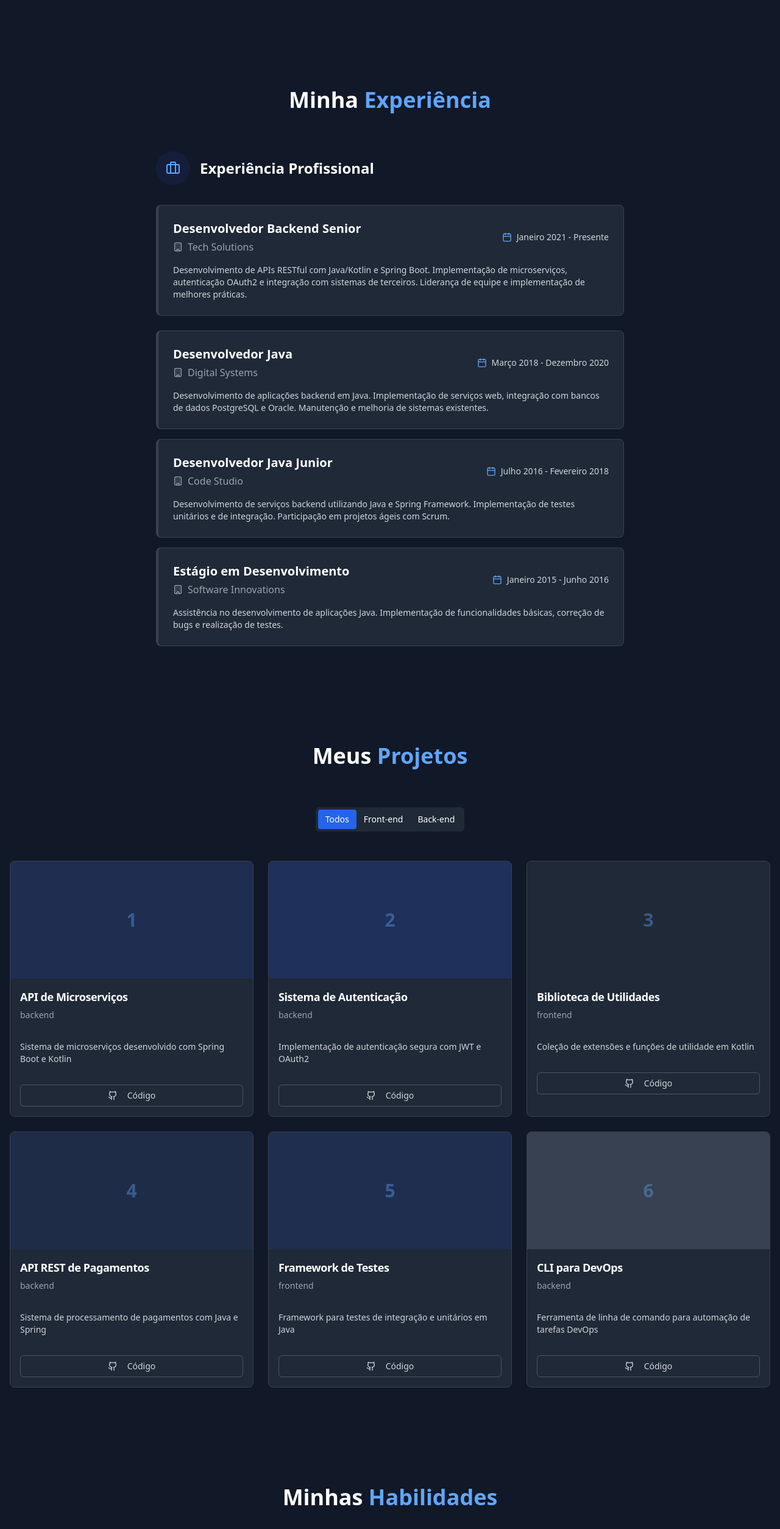
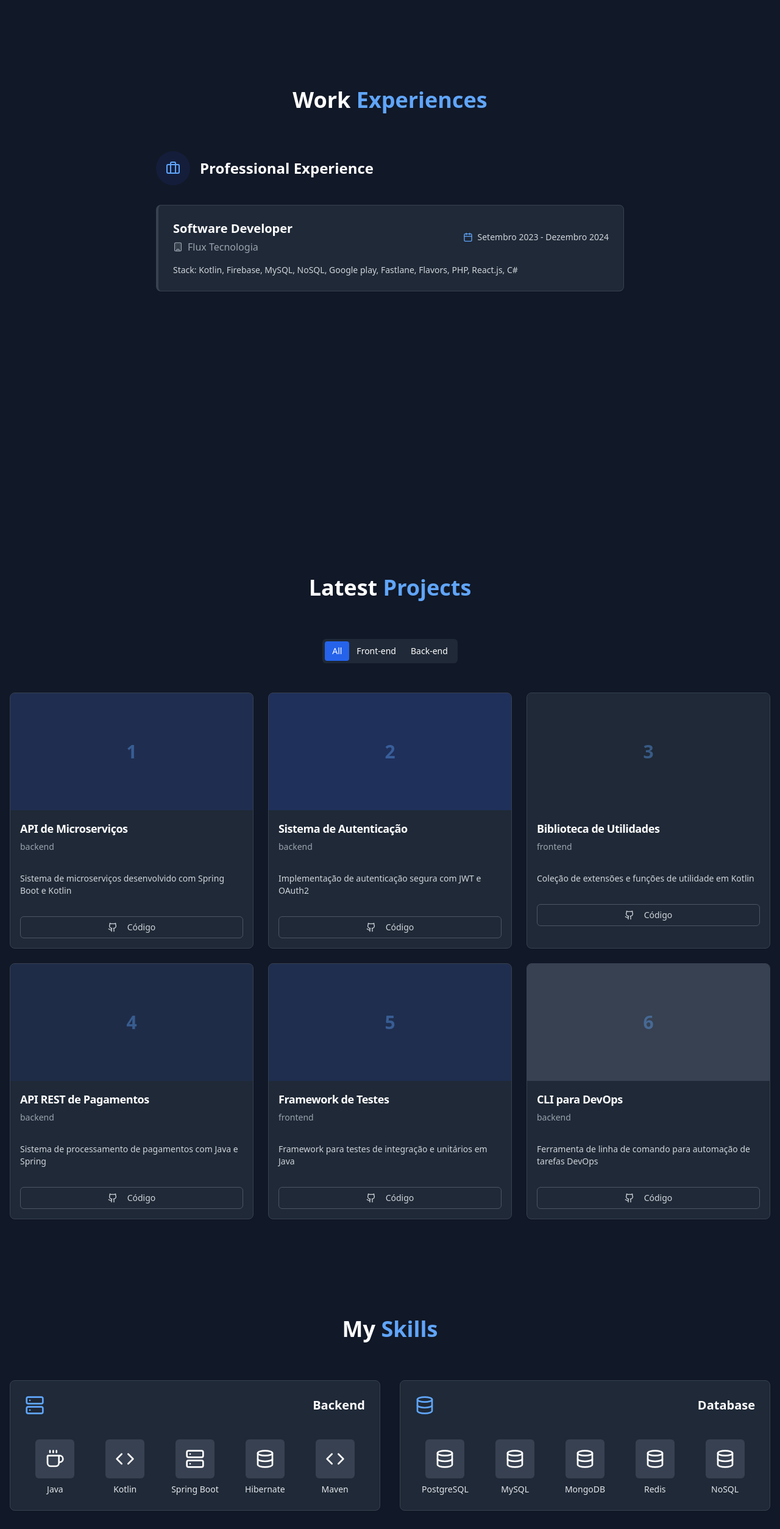
Before and after one commit to geisonbruno/my-portfolio, a React (Vite) app: page / in a window 1280 px wide. Shown: the part 1600-4108 px from the top of the page at 61% size. Built offline with nearby package versions, Linux system fonts and the light colour scheme.

Commit message:
feat: ajustes language & colors

```diff
--- a/src/components/ExperienceSection.tsx
+++ b/src/components/ExperienceSection.tsx
@@ -1,42 +1,30 @@
-
-import React from 'react';
-import { Briefcase, Calendar, Building } from 'lucide-react';
-import { Card, CardContent } from '@/components/ui/card';
+import React from "react";
+import { Briefcase, Calendar, Building } from "lucide-react";
+import { Card, CardContent } from "@/components/ui/card";
 
 const experiences = [
   {
-    title: 'Desenvolvedor Backend Senior',
-    company: 'Tech Solutions',
-    period: 'Janeiro 2021 - Presente',
-    description: 'Desenvolvimento de APIs RESTful com Java/Kotlin e Spring Boot. Implementação de microserviços, autenticação OAuth2 e integração com sistemas de terceiros. Liderança de equipe e implementação de melhores práticas.'
+    title: "Software Developer",
+    company: "Flux Tecnologia",
+    period: "Setembro 2023 - Dezembro 2024",
+    description:
+      "Stack: Kotlin, Firebase, MySQL, NoSQL, Google play, Fastlane, Flavors, PHP, React.js, C#",
   },
-  {
-    title: 'Desenvolvedor Java',
-    company: 'Digital Systems',
-    period: 'Março 2018 - Dezembro 2020',
-    description: 'Desenvolvimento de aplicações backend em Java. Implementação de serviços web, integração com bancos de dados PostgreSQL e Oracle. Manutenção e melhoria de sistemas existentes.'
-  },
-  {
-    title: 'Desenvolvedor Java Junior',
-    company: 'Code Studio',
-    period: 'Julho 2016 - Fevereiro 2018',
-    description: 'Desenvolvimento de serviços backend utilizando Java e Spring Framework. Implementação de testes unitários e de integração. Participação em projetos ágeis com Scrum.'
-  },
-  {
-    title: 'Estágio em Desenvolvimento',
-    company: 'Software Innovations',
-    period: 'Janeiro 2015 - Junho 2016',
-    description: 'Assistência no desenvolvimento de aplicações Java. Implementação de funcionalidades básicas, correção de bugs e realização de testes.'
-  }
 ];
 
-const ExperienceCard = ({ experience }: { experience: typeof experiences[0] }) => {
+const ExperienceCard = ({
+  experience,
+}: {
+  experience: (typeof experiences)[0];
+}) => {
   return (
     <Card className="mb-5 sm:mb-6 border-l-4 border-l-primary dark:border-l-blue-500 dark:bg-gray-800 dark:border-gray-700">
       <CardContent className="p-4 sm:p-6">
         <div className="flex flex-col md:flex-row md:items-center md:justify-between mb-3 sm:mb-4">
           <div>
-            <h3 className="text-lg sm:text-xl font-bold dark:text-white">{experience.title}</h3>
+            <h3 className="text-lg sm:text-xl font-bold dark:text-white">
+              {experience.title}
+            </h3>
             <div className="flex items-center text-muted-foreground dark:text-gray-400 mt-1">
               <Building className="h-4 w-4 mr-2" />
               {experience.company}
@@ -44,10 +32,14 @@ const ExperienceCard = ({ experience }: { experience: typeof experiences[0] }) =
           </div>
           <div className="flex items-center mt-2 md:mt-0">
             <Calendar className="h-4 w-4 mr-2 text-primary dark:text-blue-400" />
-            <span className="text-xs sm:text-sm dark:text-gray-300">{experience.period}</span>
+            <span className="text-xs sm:text-sm dark:text-gray-300">
+              {experience.period}
+            </span>
           </div>
         </div>
-        <p className="text-xs sm:text-sm text-muted-foreground dark:text-gray-300">{experience.description}</p>
+        <p className="text-xs sm:text-sm text-muted-foreground dark:text-gray-300">
+          {experience.description}
+        </p>
       </CardContent>
     </Card>
   );
@@ -55,10 +47,14 @@ const ExperienceCard = ({ experience }: { experience: typeof experiences[0] }) =
 
 const ExperienceSection = () => {
   return (
-    <section id="experience" className="py-16 sm:py-20 min-h-screen dark:bg-gray-900">
+    <section
+      id="experience"
+      className="py-16 sm:py-20 min-h-screen dark:bg-gray-900"
+    >
       <div className="container mx-auto px-4">
         <h2 className="text-2xl sm:text-3xl md:text-4xl font-bold mb-10 sm:mb-16 text-center dark:text-white">
-          Minha <span className="text-primary dark:text-blue-400">Experiência</span>
+          Work{" "}
+          <span className="text-primary dark:text-blue-400">Experiences</span>
         </h2>
 
         <div className="max-w-3xl mx-auto">
@@ -66,7 +62,9 @@ const ExperienceSection = () => {
             <div className="p-3 sm:p-4 rounded-full bg-primary/10 dark:bg-blue-900/20 mr-3 sm:mr-4">
               <Briefcase className="h-5 w-5 sm:h-6 sm:w-6 text-primary dark:text-blue-400" />
             </div>
-            <h3 className="text-xl sm:text-2xl font-bold dark:text-white">Experiência Profissional</h3>
+            <h3 className="text-xl sm:text-2xl font-bold dark:text-white">
+              Professional Experience
+            </h3>
           </div>
 
           <div className="space-y-3 sm:space-y-4">
--- a/src/components/ProjectsSection.tsx
+++ b/src/components/ProjectsSection.tsx
@@ -1,76 +1,98 @@
-
-import React from 'react';
-import { Github } from 'lucide-react';
-import { Card, CardContent, CardDescription, CardFooter, CardHeader, CardTitle } from '@/components/ui/card';
-import { Button } from '@/components/ui/button';
-import { Tabs, TabsContent, TabsList, TabsTrigger } from '@/components/ui/tabs';
+import React from "react";
+import { Github } from "lucide-react";
+import {
+  Card,
+  CardContent,
+  CardDescription,
+  CardFooter,
+  CardHeader,
+  CardTitle,
+} from "@/components/ui/card";
+import { Button } from "@/components/ui/button";
+import { Tabs, TabsContent, TabsList, TabsTrigger } from "@/components/ui/tabs";
 
 const projects = [
   {
     id: 1,
-    title: 'API de Microserviços',
-    description: 'Sistema de microserviços desenvolvido com Spring Boot e Kotlin',
-    category: 'backend',
-    image: 'bg-primary/20 dark:bg-blue-900/30',
-    repoLink: '#'
+    title: "API de Microserviços",
+    description:
+      "Sistema de microserviços desenvolvido com Spring Boot e Kotlin",
+    category: "backend",
+    image: "bg-primary/20 dark:bg-blue-900/30",
+    repoLink: "#",
   },
   {
     id: 2,
-    title: 'Sistema de Autenticação',
-    description: 'Implementação de autenticação segura com JWT e OAuth2',
-    category: 'backend',
-    image: 'bg-secondary/20 dark:bg-blue-800/30',
-    repoLink: '#'
+    title: "Sistema de Autenticação",
+    description: "Implementação de autenticação segura com JWT e OAuth2",
+    category: "backend",
+    image: "bg-secondary/20 dark:bg-blue-800/30",
+    repoLink: "#",
   },
   {
     id: 3,
-    title: 'Biblioteca de Utilidades',
-    description: 'Coleção de extensões e funções de utilidade em Kotlin',
-    category: 'frontend',
-    image: 'bg-muted dark:bg-gray-800',
-    repoLink: '#'
+    title: "Biblioteca de Utilidades",
+    description: "Coleção de extensões e funções de utilidade em Kotlin",
+    category: "frontend",
+    image: "bg-muted dark:bg-gray-800",
+    repoLink: "#",
   },
   {
     id: 4,
-    title: 'API REST de Pagamentos',
-    description: 'Sistema de processamento de pagamentos com Java e Spring',
-    category: 'backend',
-    image: 'bg-primary/10 dark:bg-blue-900/20',
-    repoLink: '#'
+    title: "API REST de Pagamentos",
+    description: "Sistema de processamento de pagamentos com Java e Spring",
+    category: "backend",
+    image: "bg-primary/10 dark:bg-blue-900/20",
+    repoLink: "#",
   },
   {
     id: 5,
-    title: 'Framework de Testes',
-    description: 'Framework para testes de integração e unitários em Java',
-    category: 'frontend',
-    image: 'bg-secondary/10 dark:bg-blue-800/20',
-    repoLink: '#'
+    title: "Framework de Testes",
+    description: "Framework para testes de integração e unitários em Java",
+    category: "frontend",
+    image: "bg-secondary/10 dark:bg-blue-800/20",
+    repoLink: "#",
   },
   {
     id: 6,
-    title: 'CLI para DevOps',
-    description: 'Ferramenta de linha de comando para automação de tarefas DevOps',
-    category: 'backend',
-    image: 'bg-muted/80 dark:bg-gray-700',
-    repoLink: '#'
-  }
+    title: "CLI para DevOps",
+    description:
+      "Ferramenta de linha de comando para automação de tarefas DevOps",
+    category: "backend",
+    image: "bg-muted/80 dark:bg-gray-700",
+    repoLink: "#",
+  },
 ];
 
-const ProjectCard = ({ project }: { project: typeof projects[0] }) => {
+const ProjectCard = ({ project }: { project: (typeof projects)[0] }) => {
   return (
     <Card className="overflow-hidden transition-all hover:shadow-lg hover:-translate-y-1 dark:bg-gray-800 dark:border-gray-700">
-      <div className={`h-36 sm:h-48 ${project.image} flex items-center justify-center`}>
-        <span className="text-2xl sm:text-3xl font-bold text-primary/40 dark:text-blue-400/40">{project.id}</span>
+      <div
+        className={`h-36 sm:h-48 ${project.image} flex items-center justify-center`}
+      >
+        <span className="text-2xl sm:text-3xl font-bold text-primary/40 dark:text-blue-400/40">
+          {project.id}
+        </span>
       </div>
       <CardHeader className="p-3 sm:p-4">
-        <CardTitle className="text-base sm:text-lg dark:text-white">{project.title}</CardTitle>
-        <CardDescription className="text-xs sm:text-sm dark:text-gray-400">{project.category}</CardDescription>
+        <CardTitle className="text-base sm:text-lg dark:text-white">
+          {project.title}
+        </CardTitle>
+        <CardDescription className="text-xs sm:text-sm dark:text-gray-400">
+          {project.category}
+        </CardDescription>
       </CardHeader>
       <CardContent className="p-3 sm:p-4 pt-0">
-        <p className="text-xs sm:text-sm text-muted-foreground dark:text-gray-300">{project.description}</p>
+        <p className="text-xs sm:text-sm text-muted-foreground dark:text-gray-300">
+          {project.description}
+        </p>
       </CardContent>
       <CardFooter className="p-3 sm:p-4">
-        <Button variant="outline" size="sm" className="w-full text-xs sm:text-sm dark:text-gray-300 dark:border-gray-600 dark:hover:bg-gray-700">
+        <Button
+          variant="outline"
+          size="sm"
+          className="w-full text-xs sm:text-sm dark:text-gray-300 dark:border-gray-600 dark:hover:bg-gray-700"
+        >
           <Github className="mr-2 h-3 w-3 sm:h-4 sm:w-4" />
           Código
         </Button>
@@ -81,24 +103,43 @@ const ProjectCard = ({ project }: { project: typeof projects[0] }) => {
 
 const ProjectsSection = () => {
   return (
-    <section id="projetos" className="py-16 sm:py-20 min-h-screen dark:bg-gray-900">
+    <section
+      id="projetos"
+      className="py-16 sm:py-20 min-h-screen dark:bg-gray-900"
+    >
       <div className="container mx-auto px-4">
         <h2 className="text-2xl sm:text-3xl md:text-4xl font-bold mb-10 sm:mb-16 text-center dark:text-white">
-          Meus <span className="text-primary dark:text-blue-400">Projetos</span>
+          Latest{" "}
+          <span className="text-primary dark:text-blue-400">Projects</span>
         </h2>
 
         <Tabs defaultValue="all" className="w-full">
           <div className="flex justify-center mb-8 sm:mb-12">
             <TabsList className="dark:bg-gray-800">
-              <TabsTrigger value="all" className="text-xs sm:text-sm dark:data-[state=active]:bg-blue-600 dark:data-[state=active]:text-white">Todos</TabsTrigger>
-              <TabsTrigger value="frontend" className="text-xs sm:text-sm dark:data-[state=active]:bg-blue-600 dark:data-[state=active]:text-white">Front-end</TabsTrigger>
-              <TabsTrigger value="backend" className="text-xs sm:text-sm dark:data-[state=active]:bg-blue-600 dark:data-[state=active]:text-white">Back-end</TabsTrigger>
+              <TabsTrigger
+                value="all"
+                className="text-xs sm:text-sm dark:data-[state=active]:bg-blue-600 dark:data-[state=active]:text-white"
+              >
+                All
+              </TabsTrigger>
+              <TabsTrigger
+                value="frontend"
+                className="text-xs sm:text-sm dark:data-[state=active]:bg-blue-600 dark:data-[state=active]:text-white"
+              >
+                Front-end
+              </TabsTrigger>
+              <TabsTrigger
+                value="backend"
+                className="text-xs sm:text-sm dark:data-[state=active]:bg-blue-600 dark:data-[state=active]:text-white"
+              >
+                Back-end
+              </TabsTrigger>
             </TabsList>
           </div>
 
           <TabsContent value="all" className="mt-0">
             <div className="grid grid-cols-1 sm:grid-cols-2 lg:grid-cols-3 gap-4 sm:gap-6">
-              {projects.map(project => (
+              {projects.map((project) => (
                 <ProjectCard key={project.id} project={project} />
               ))}
             </div>
@@ -106,17 +147,21 @@ const ProjectsSection = () => {
 
           <TabsContent value="frontend" className="mt-0">
             <div className="grid grid-cols-1 sm:grid-cols-2 lg:grid-cols-3 gap-4 sm:gap-6">
-              {projects.filter(p => p.category === 'frontend').map(project => (
-                <ProjectCard key={project.id} project={project} />
-              ))}
+              {projects
+                .filter((p) => p.category === "frontend")
+                .map((project) => (
+                  <ProjectCard key={project.id} project={project} />
+                ))}
             </div>
           </TabsContent>
 
           <TabsContent value="backend" className="mt-0">
             <div className="grid grid-cols-1 sm:grid-cols-2 lg:grid-cols-3 gap-4 sm:gap-6">
-              {projects.filter(p => p.category === 'backend').map(project => (
-                <ProjectCard key={project.id} project={project} />
-              ))}
+              {projects
+                .filter((p) => p.category === "backend")
+                .map((project) => (
+                  <ProjectCard key={project.id} project={project} />
+                ))}
             </div>
           </TabsContent>
         </Tabs>
--- a/src/components/SkillsSection.tsx
+++ b/src/components/SkillsSection.tsx
@@ -1,53 +1,77 @@
-
-import React from 'react';
-import { Code, Database, Server, Coffee } from 'lucide-react';
-import { Card, CardContent } from '@/components/ui/card';
+import React from "react";
+import { Code, Database, Server, Coffee } from "lucide-react";
+import { Card, CardContent } from "@/components/ui/card";
 
 const skillCategories = [
   {
-    title: 'Backend',
+    title: "Backend",
     icon: <Server className="h-8 w-8 text-primary dark:text-blue-400" />,
     skills: [
-      { name: 'Java', logo: <Coffee className="h-6 w-6 sm:h-8 sm:w-8" /> },
-      { name: 'Kotlin', logo: <Code className="h-6 w-6 sm:h-8 sm:w-8" /> },
-      { name: 'Spring Boot', logo: <Server className="h-6 w-6 sm:h-8 sm:w-8" /> },
-      { name: 'Hibernate', logo: <Database className="h-6 w-6 sm:h-8 sm:w-8" /> },
-      { name: 'Maven', logo: <Code className="h-6 w-6 sm:h-8 sm:w-8" /> }
-    ]
+      { name: "Java", logo: <Coffee className="h-6 w-6 sm:h-8 sm:w-8" /> },
+      { name: "Kotlin", logo: <Code className="h-6 w-6 sm:h-8 sm:w-8" /> },
+      {
+        name: "Spring Boot",
+        logo: <Server className="h-6 w-6 sm:h-8 sm:w-8" />,
+      },
+      {
+        name: "Hibernate",
+        logo: <Database className="h-6 w-6 sm:h-8 sm:w-8" />,
+      },
+      { name: "Maven", logo: <Code className="h-6 w-6 sm:h-8 sm:w-8" /> },
+    ],
   },
   {
-    title: 'Banco de Dados',
+    title: "Database",
     icon: <Database className="h-8 w-8 text-primary dark:text-blue-400" />,
     skills: [
-      { name: 'PostgreSQL', logo: <Database className="h-6 w-6 sm:h-8 sm:w-8" /> },
-      { name: 'MySQL', logo: <Database className="h-6 w-6 sm:h-8 sm:w-8" /> },
-      { name: 'MongoDB', logo: <Database className="h-6 w-6 sm:h-8 sm:w-8" /> },
-      { name: 'Redis', logo: <Database className="h-6 w-6 sm:h-8 sm:w-8" /> },
-      { name: 'Oracle', logo: <Database className="h-6 w-6 sm:h-8 sm:w-8" /> }
-    ]
+      {
+        name: "PostgreSQL",
+        logo: <Database className="h-6 w-6 sm:h-8 sm:w-8" />,
+      },
+      { name: "MySQL", logo: <Database className="h-6 w-6 sm:h-8 sm:w-8" /> },
+      { name: "MongoDB", logo: <Database className="h-6 w-6 sm:h-8 sm:w-8" /> },
+      { name: "Redis", logo: <Database className="h-6 w-6 sm:h-8 sm:w-8" /> },
+      { name: "NoSQL", logo: <Database className="h-6 w-6 sm:h-8 sm:w-8" /> },
+      // { name: 'Oracle', logo: <Database className="h-6 w-6 sm:h-8 sm:w-8" /> }
+    ],
   },
   {
-    title: 'Ferramentas',
+    title: "Tools",
     icon: <Code className="h-8 w-8 text-primary dark:text-blue-400" />,
     skills: [
-      { name: 'Git/GitHub', logo: <Code className="h-6 w-6 sm:h-8 sm:w-8" /> },
-      { name: 'Docker', logo: <Code className="h-6 w-6 sm:h-8 sm:w-8" /> },
-      { name: 'Kubernetes', logo: <Code className="h-6 w-6 sm:h-8 sm:w-8" /> },
-      { name: 'CI/CD', logo: <Code className="h-6 w-6 sm:h-8 sm:w-8" /> },
-      { name: 'IntelliJ IDEA', logo: <Code className="h-6 w-6 sm:h-8 sm:w-8" /> }
-    ]
+      { name: "Git/GitHub", logo: <Code className="h-6 w-6 sm:h-8 sm:w-8" /> },
+      { name: "Docker", logo: <Code className="h-6 w-6 sm:h-8 sm:w-8" /> },
+      { name: "Firebase", logo: <Code className="h-6 w-6 sm:h-8 sm:w-8" /> },
+      { name: "CI/CD", logo: <Code className="h-6 w-6 sm:h-8 sm:w-8" /> },
+      {
+        name: "Google play",
+        logo: <Code className="h-6 w-6 sm:h-8 sm:w-8" />,
+      },
+    ],
   },
   {
-    title: 'Outros',
+    title: "Others",
     icon: <Server className="h-8 w-8 text-primary dark:text-blue-400" />,
     skills: [
-      { name: 'Microservices', logo: <Server className="h-6 w-6 sm:h-8 sm:w-8" /> },
-      { name: 'REST APIs', logo: <Code className="h-6 w-6 sm:h-8 sm:w-8" /> },
-      { name: 'Testes Unitários', logo: <Code className="h-6 w-6 sm:h-8 sm:w-8" /> },
-      { name: 'Segurança', logo: <Code className="h-6 w-6 sm:h-8 sm:w-8" /> },
-      { name: 'Clean Code', logo: <Code className="h-6 w-6 sm:h-8 sm:w-8" /> }
-    ]
-  }
+      {
+        name: "Microservices",
+        logo: <Server className="h-6 w-6 sm:h-8 sm:w-8" />,
+      },
+      {
+        name: "Agile Frameworks (Scrum)",
+        logo: <Code className="h-6 w-6 sm:h-8 sm:w-8" />,
+      },
+      {
+        name: "Testes Unitários",
+        logo: <Code className="h-6 w-6 sm:h-8 sm:w-8" />,
+      },
+      { name: "SOLID", logo: <Code className="h-6 w-6 sm:h-8 sm:w-8" /> },
+      {
+        name: "Design Patterns",
+        logo: <Code className="h-6 w-6 sm:h-8 sm:w-8" />,
+      },
+    ],
+  },
 ];
 
 const SkillItem = ({ name, logo }: { name: string; logo: React.ReactNode }) => {
@@ -61,12 +85,18 @@ const SkillItem = ({ name, logo }: { name: string; logo: React.ReactNode }) => {
   );
 };
 
-const SkillCategory = ({ category }: { category: typeof skillCategories[0] }) => {
+const SkillCategory = ({
+  category,
+}: {
+  category: (typeof skillCategories)[0];
+}) => {
   return (
     <Card className="dark:bg-gray-800 dark:border-gray-700">
       <div className="flex items-center justify-between p-4 sm:p-6 pb-2 space-y-0">
         {category.icon}
-        <h3 className="text-lg sm:text-xl font-bold dark:text-white">{category.title}</h3>
+        <h3 className="text-lg sm:text-xl font-bold dark:text-white">
+          {category.title}
+        </h3>
       </div>
       <CardContent className="pt-4">
         <div className="grid grid-cols-2 sm:grid-cols-3 md:grid-cols-5 gap-3 sm:gap-4">
@@ -81,10 +111,13 @@ const SkillCategory = ({ category }: { category: typeof skillCategories[0] }) =>
 
 const SkillsSection = () => {
   return (
-    <section id="skills" className="py-16 sm:py-20 min-h-screen dark:bg-gray-900">
+    <section
+      id="skills"
+      className="py-16 sm:py-20 min-h-screen dark:bg-gray-900"
+    >
       <div className="container mx-auto px-4">
         <h2 className="text-2xl sm:text-3xl md:text-4xl font-bold mb-10 sm:mb-16 text-center dark:text-white">
-          Minhas <span className="text-primary dark:text-blue-400">Habilidades</span>
+          My <span className="text-primary dark:text-blue-400">Skills</span>
         </h2>
 
         <div className="grid grid-cols-1 lg:grid-cols-2 gap-6 sm:gap-8">
```
